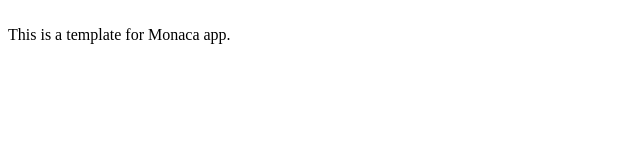
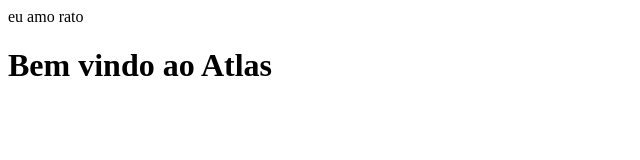
Before and after one commit to rafokez/Aula-Mobile-1, a website: page www/index.html in a window 1280 px wide. Shown: the whole page, without its empty margins (0-640 px from the left). Drawn offline with Linux system fonts and the light colour scheme.

Commit message:
Atualização: Adição do Header eu amo rato e adição do H1 Bem vindo ao Atlas.

```diff
--- a/www/index.html
+++ b/www/index.html
@@ -9,9 +9,9 @@
     <link rel="stylesheet" href="css/style.css">
     <script>
     </script>
+    <header> eu amo rato </header>
 </head>
 <body>
-	<br />
-    This is a template for Monaca app.
+	<h1> Bem vindo ao Atlas </h1>
 </body>
 </html>
```
